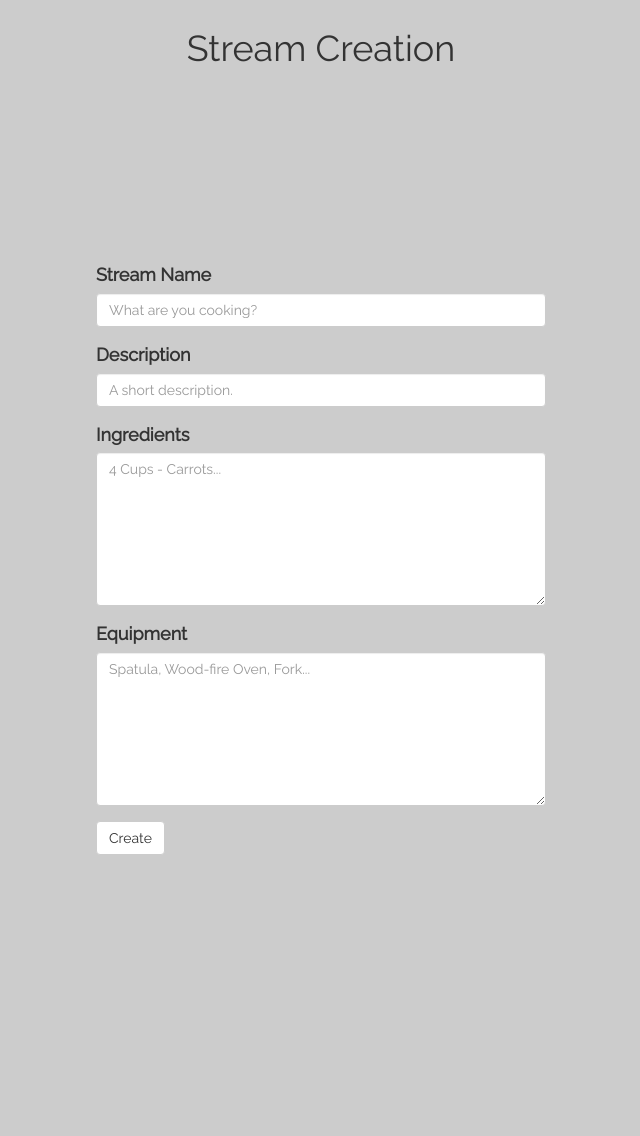
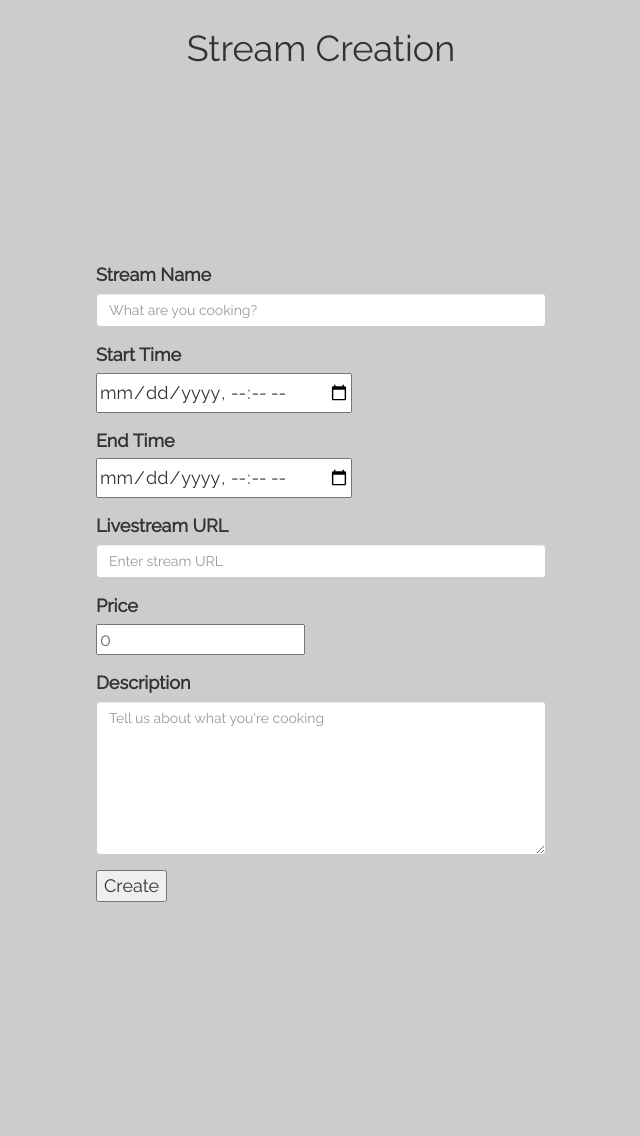
Before and after one commit to ericho99/face2face, a Flask app: page /host in a window 1280 px wide. Shown: the part 82-1218 px from the top of the page, without its empty margins (319-959 px from the left). Before the commit the page ends 936 px from the top, so only its background shows below. Run offline with Flask 2, Linux system fonts and the light colour scheme; some libraries are stand-ins or nearby versions.

Commit message:
basic video host setup - datetime not functional

```diff
--- a/app/templates/video-host-setup.html
+++ b/app/templates/video-host-setup.html
@@ -5,29 +5,41 @@
 <div class="f2f-form">
 	<div class="container">
 		<h1>Stream Creation</h1>
-		<form>
+		<form method="POST" action="/host">
 
 		  <div class="form-group">
-		    <label for="exampleInputEmail1">Stream Name</label>
-		    <input type="email" class="form-control" id="exampleInputEmail1" placeholder="What are you cooking?">
+		    <label>Stream Name</label>
+		    <input name="streamname" type="text" class="form-control" placeholder="What are you cooking?">
 		  </div>
 
 		  <div class="form-group">
-		    <label for="exampleInputEmail1">Description</label>
-		    <input type="email" class="form-control" id="exampleInputEmail1" placeholder="A short description.">
+		  <label>Start Time</label><br>
+			  <input name="start_time" type="datetime-local">
+		  </div>
+
+		  <div class="form-group">
+		  <label>End Time</label><br>
+			  <input name="end_time" type="datetime-local">
+		  </div>
+
+		  <div class="form-group">
+		  <label>Livestream URL</label>
+			  <input name="url" type="text" class="form-control" placeholder="Enter stream URL">
+		  </div>
+
+		  <div class="form-group">
+		  <label>Price</label> <br>
+			  <input type="number" name="price" placeholder="0" min="0">
 		  </div>
 
  		  <div class="form-group">
-		  <label for="exampleInputPassword1">Ingredients</label>
-			  <textarea class="form-control" rows="7" placeholder="4 Cups - Carrots..."></textarea>
-		 </div>
+		  <label>Description</label>
+			  <textarea name="description" class="form-control" rows="7" placeholder="Tell us about what you're cooking"></textarea>
+		  </div>
 
-		  <div class="form-group">
-		  <label for="exampleInputPassword1">Equipment</label>
-			  <textarea class="form-control" rows="7" placeholder="Spatula, Wood-fire Oven, Fork..."></textarea>
-		 </div>
 
-		  <button type="Create" class="btn btn-default">Create</button>
+
+		  <input type=submit value=Create>
 		</form>
 	</div>
 </div>
--- a/app/views.py
+++ b/app/views.py
@@ -4,6 +4,8 @@ from flask import Flask, render_template
 from flask import url_for, redirect, request, flash
 from .forms import RegistrationForm
 from config import config, interface
+import random
+from random import randint
 
 # HOMEPAGE
 @app.route('/index')
@@ -47,8 +49,14 @@ def join():
     return render_template('joinable-streams.html')
 
 # HOST STREAM
-@app.route('/host')
+@app.route('/host', methods=['GET', 'POST'])
 def host():
+    if request.method == 'POST':
+        r = randint(100,1000000000)
+        s = StreamHosts(start_time=datetime(2015,4,5,1,30),end_time=datetime(2015,4,5,2,30),stream_price=request.form['price'],stream_number=r,stream_name=request.form['streamname'],description=request.form['description'],embed_url=request.form['url'],host_id=1)
+        db.session.add(s)
+        db.session.commit()
+        return redirect('/live/'+str(r))
     return render_template('video-host-setup.html')
 
 # HOST STREAM
@@ -128,8 +136,8 @@ def paypal_cancel():
 
 @app.route("/live/<int:streamno>")
 def live(streamno):
-    s = Stream.query.filter(Stream.stream==streamno).first()
-    return render_template('livestream.html',url=s.url)
+    s = StreamHosts.query.filter(StreamHosts.stream_number==streamno).first()
+    return render_template('livestream.html',url=s.embed_url)
 
 @app.route("/addcredits/<string:username>", methods = ['GET', 'POST'])
 def add_credits(username):
```
